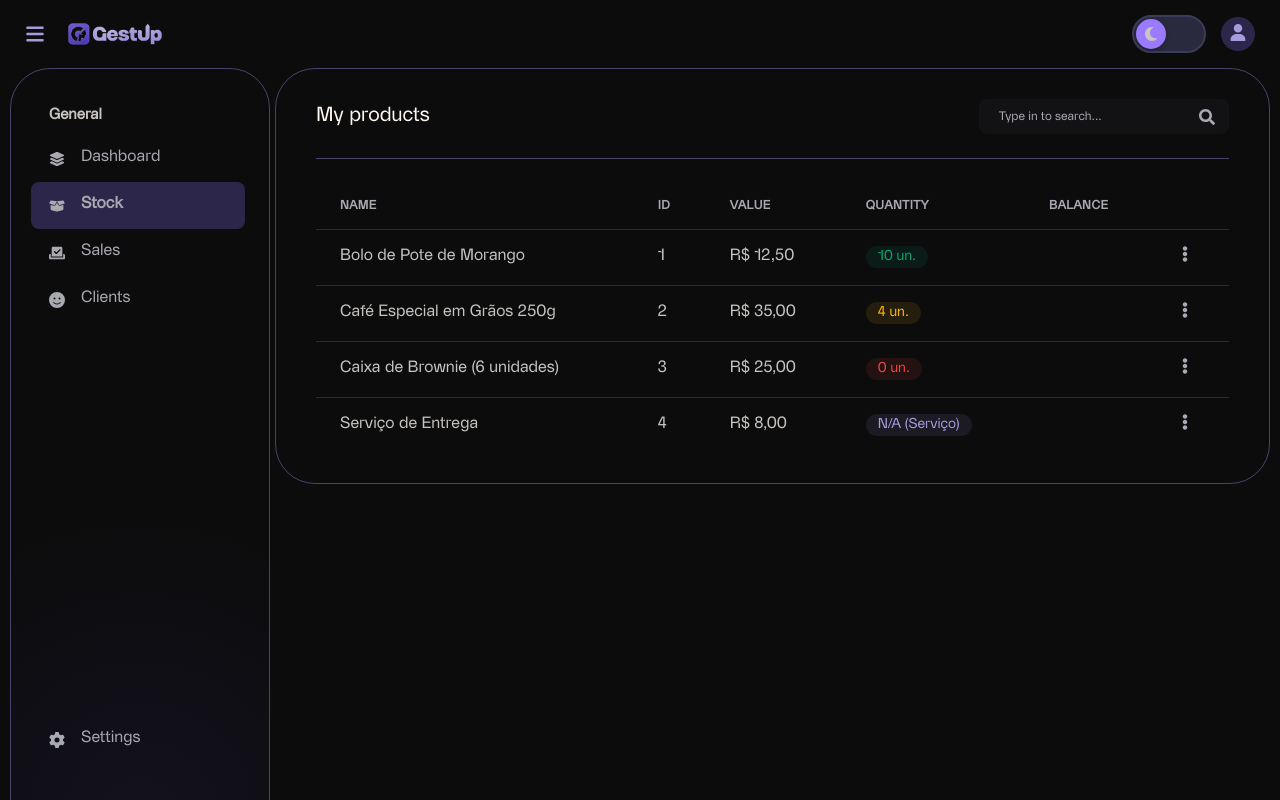
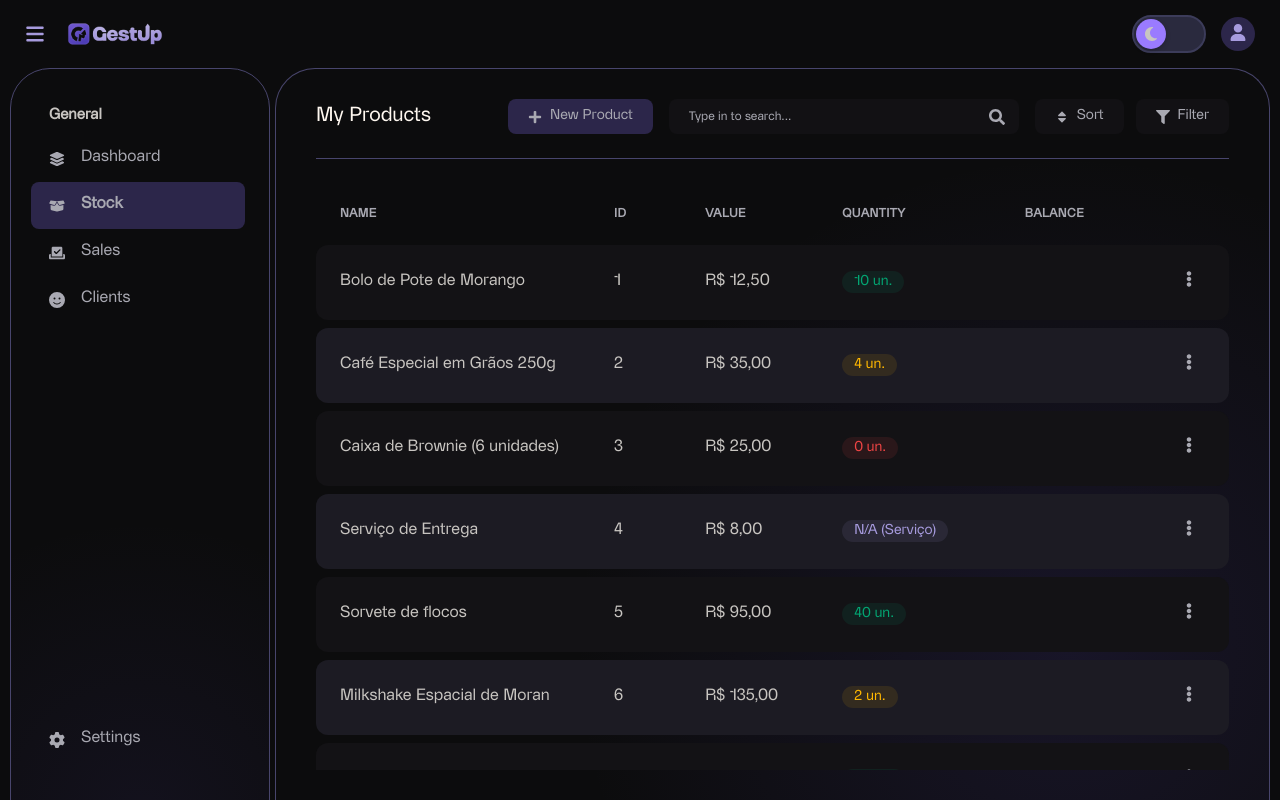
Before and after one commit to jeremiasvictor/gest-up, a React (Vite) app in the folder frontend/: page /stock in a window 1280 px wide. Built offline with nearby package versions, Linux system fonts and the light colour scheme.

Commit message:
improve stock page style

```diff
--- a/frontend/src/components/ActionBar/ActionBar.module.css
+++ b/frontend/src/components/ActionBar/ActionBar.module.css
@@ -1,13 +1,19 @@
 .actionBar {
   display: flex;
+  align-items: center;
   justify-content: space-between;
-  align-items: center;
+  width: 100%;
+}
+
+.header {
+  flex-shrink: 0;
 }
 
 .header h1 {
   color: #fff8f0;
   font-size: 20px;
   font-weight: 100;
+  white-space: nowrap;
 }
 
 .header p {
@@ -16,13 +22,41 @@
   margin-top: 4px;
 }
 
-.controls {
+.controlsContainer {
   display: flex;
+  align-items: center;
   gap: 16px;
 }
 
 .searchWrapper {
   position: relative;
+  width: 350px;
+}
+
+.actionsWrapper {
+  display: flex;
+  align-items: center;
+  gap: 12px;
+}
+
+.secondaryButton {
+  background-color: #121114;
+  color: #a9a9b2;
+  font-weight: 500;
+  font-size: 14px;
+  height: 35px;
+  padding: 0 20px;
+  border: none;
+  border-radius: 8px;
+  cursor: pointer;
+  display: flex;
+  align-items: center;
+  gap: 8px;
+  transition: background-color 0.2s;
+}
+
+.secondaryButton:hover {
+  background-color: #3a325e;
 }
 
 .searchIcon {
@@ -38,7 +72,7 @@
   border: none;
   border-radius: 8px;
   height: 35px;
-  width: 250px;
+  width: 100%;
   padding-left: 20px;
   color: #fff8f0;
   font-size: 12px;
@@ -49,11 +83,11 @@
 }
 
 .addButton {
-  background-color: #a79bde;
-  color: #171425;
-  font-weight: 600;
+  background-color: #2c264a;
+  color: #a9a9b2;
+  font-weight: 300;
   font-size: 14px;
-  height: 44px;
+  height: 35px;
   padding: 0 20px;
   border: none;
   border-radius: 8px;
--- a/frontend/src/components/ActionBar/ActionBar.tsx
+++ b/frontend/src/components/ActionBar/ActionBar.tsx
@@ -4,22 +4,25 @@ import { FaSearch } from "react-icons/fa";
 
 interface ActionBarProps {
   title: string;
-  children?: React.ReactNode;
+  primaryAction?: React.ReactNode;
+  secondaryActions?: React.ReactNode;
 }
 
-function ActionBar({ title, children }: ActionBarProps) {
+function ActionBar({ title, primaryAction, secondaryActions }: ActionBarProps) {
   return (
     <div className={styles.actionBar}>
       <div className={styles.header}>
         <h1>{title}</h1>
       </div>
-      <div className={styles.controls}>
+
+      <div className={styles.controlsContainer}>
+        {" "}
+        {primaryAction}
         <div className={styles.searchWrapper}>
           <input type="text" placeholder="Type in to search..." />
           <FaSearch className={styles.searchIcon} />
         </div>
-
-        {children}
+        <div className={styles.actionsWrapper}>{secondaryActions}</div>
       </div>
     </div>
   );
--- a/frontend/src/components/Layout/Layout.module.css
+++ b/frontend/src/components/Layout/Layout.module.css
@@ -2,18 +2,22 @@
   display: flex;
   flex-direction: column;
   height: 100vh;
-  overflow: hidden;
 }
 
 .appBody {
   display: flex;
-  flex-grow: 1;
+  flex: 1;
+  min-height: 0;
   padding: 0 10px 0 10px;
+  overflow-x: hidden;
+  overflow-y: hidden;
 }
 
 .mainContent {
-  flex-grow: 1;
+  flex: 1;
+  min-width: 0;
   padding: 0 0 0 5px;
   display: flex;
   flex-direction: column;
+  min-height: 0;
 }
--- a/frontend/src/components/MainContentCard/MainContentCard.module.css
+++ b/frontend/src/components/MainContentCard/MainContentCard.module.css
@@ -1,19 +1,25 @@
 .card {
-  border: 1px solid #48456c;
-  border-radius: 40px;
-  width: 100%;
+  position: relative;
   display: flex;
   flex-direction: column;
-  flex-grow: 1;
+  flex: 1;
+  min-height: 0;
+  border-radius: 40px 40px 0 0;
+  border-top: 1px solid #48456c;
+  border-left: 1px solid #48456c;
+  border-right: 1px solid #48456c;
+  border-bottom: none;
   overflow: hidden;
 }
 
 .cardContent {
+  position: relative;
+  z-index: 1;
   display: flex;
   flex-direction: column;
   padding: 30px 40px;
-  flex-grow: 1;
-  overflow: hidden;
+  flex: 1;
+  min-height: 0;
 }
 
 .cardContent > *:first-child {
@@ -21,3 +27,19 @@
   padding-bottom: 24px;
   margin-bottom: 24px;
 }
+
+.mainContentCardLight {
+  position: absolute;
+  bottom: -350px;
+  right: -300px;
+  height: 1000px;
+  width: 1000px;
+  background: radial-gradient(
+    ellipse at center,
+    rgba(91, 71, 192, 0.3) 0%,
+    rgba(167, 155, 222, 0) 70%
+  );
+  opacity: 0.5;
+  z-index: -1;
+  pointer-events: none; /* não atrapalha clique*/
+}
--- a/frontend/src/components/MainContentCard/MainContentCard.tsx
+++ b/frontend/src/components/MainContentCard/MainContentCard.tsx
@@ -9,6 +9,7 @@ function MainContentCard({ children }: CardProps) {
   return (
     <div className={styles.card}>
       <div className={styles.cardContent}>{children}</div>
+      <div className={styles.mainContentCardLight}></div>
     </div>
   );
 }
--- a/frontend/src/components/ProductTable/ProductTable.module.css
+++ b/frontend/src/components/ProductTable/ProductTable.module.css
@@ -1,22 +1,50 @@
 .productTable {
   width: 100%;
-  border-collapse: collapse;
+  border-collapse: separate;
+  border-spacing: 0 8px;
   border-radius: 8px;
   overflow: hidden;
+  table-layout: fixed;
 }
 
-.productTable th,
-.productTable td {
+.productNameCell {
+  white-space: nowrap;
+  overflow: hidden;
+  text-overflow: ellipsis;
+  max-width: 250px;
+}
+
+.productTable th:nth-child(1) {
+  width: 30%;
+} /* coluna name */
+.productTable th:nth-child(2) {
+  width: 10%;
+} /* coluna ID */
+.productTable th:nth-child(3) {
+  width: 15%;
+} /* coluna value */
+.productTable th:nth-child(4) {
+  width: 20%;
+} /* coluna quantity */
+.productTable th:nth-child(5) {
+  width: 15%;
+} /* coluna balance */
+.productTable th:nth-child(6) {
+  width: 10%;
+} /* icon */
+
+.productTable th {
   padding: 16px 24px;
   text-align: left;
-  border-bottom: 1px solid #2c264a;
-}
-
-.productTable th {
   color: #a9a9b2;
   font-size: 12px;
   text-transform: uppercase;
   letter-spacing: 0.5px;
+}
+
+.productTable td {
+  padding: 18px 24px;
+  vertical-align: middle;
 }
 
 .productTable tbody tr:last-child td {
@@ -47,10 +75,41 @@
   color: #a79bde;
 }
 
+.actionsCell {
+  white-space: nowrap; /* impede a quebra de linha */
+  text-align: right;
+}
+
 .actionsButton {
   background: none;
   border: none;
   color: #a9a9b2;
   font-size: 16px;
   cursor: pointer;
+  padding: 8px;
+  transition: background-color 0.2s;
 }
+
+/* impares */
+.productTable tbody tr:nth-child(odd) {
+  background-color: #131215;
+}
+
+/* pares */
+.productTable tbody tr:nth-child(even) {
+  background-color: #1c1b23;
+}
+
+.productTable td:first-child {
+  border-top-left-radius: 12px;
+  border-bottom-left-radius: 12px;
+}
+
+.productTable td:last-child {
+  border-top-right-radius: 12px;
+  border-bottom-right-radius: 12px;
+}
+
+.productTable tbody tr:hover td {
+  background-color: #2c264a;
+}
--- a/frontend/src/components/ProductTable/ProductTable.tsx
+++ b/frontend/src/components/ProductTable/ProductTable.tsx
@@ -8,6 +8,16 @@ const mockProducts = [
   { id: 2, name: "Café Especial em Grãos 250g", value: 35.0, quantity: 4 },
   { id: 3, name: "Caixa de Brownie (6 unidades)", value: 25.0, quantity: 0 },
   { id: 4, name: "Serviço de Entrega", value: 8.0, quantity: null },
+  { id: 5, name: "Sorvete de flocos", value: 95.0, quantity: 40 },
+  {
+    id: 6,
+    name: "Milkshake Espacial de Morango com chocolate, nozes, paçoca e amendoim",
+    value: 135.0,
+    quantity: 2,
+  },
+  { id: 7, name: "Bolacha recheada", value: 2.0, quantity: 54 },
+  { id: 8, name: "Empadão de frango", value: 17.0, quantity: 123 },
+  { id: 9, name: "Tortilete", value: 33.0, quantity: 1000 },
 ];
 
 function ProductTable() {
@@ -53,7 +63,9 @@ function ProductTable() {
       <tbody>
         {products.map((product) => (
           <tr key={product.id}>
-            <td>{product.name}</td>
+            <td className={styles.productNameCell} title={product.name}>
+              {product.name}
+            </td>
             <td>{product.id}</td>
             <td>{`R$ ${product.value.toFixed(2).replace(".", ",")}`}</td>
             <td>
@@ -66,7 +78,7 @@ function ProductTable() {
               </span>
             </td>
             <td></td>
-            <td>
+            <td className={styles.actionsCell}>
               <button className={styles.actionsButton}>
                 <FaEllipsisV />
               </button>
--- a/frontend/src/components/Sidebar/Sidebar.module.css
+++ b/frontend/src/components/Sidebar/Sidebar.module.css
@@ -12,6 +12,7 @@
 
   position: relative;
   overflow: hidden;
+  flex-shrink: 0;
 }
 
 .sidebarNav {
@@ -69,8 +70,7 @@
   background: radial-gradient(
     ellipse at center,
     rgba(91, 71, 192, 0.3) 0%,
-    /* Cor mais intensa no centro */ rgba(167, 155, 222, 0) 70%
-      /* Totalmente transparente em 70% do raio */
+    rgba(167, 155, 222, 0) 70%
   );
   opacity: 0.3;
   z-index: -1;
--- a/frontend/src/index.css
+++ b/frontend/src/index.css
@@ -10,6 +10,12 @@
   padding: 0;
   box-sizing: border-box;
   font-family: Rinter, sans-serif;
+}
+
+html,
+body,
+#root {
+  height: 100%;
 }
 
 body {
--- a/frontend/src/pages/Register/index.tsx
+++ b/frontend/src/pages/Register/index.tsx
@@ -8,7 +8,7 @@ function Register() {
   const [error, setError] = useState("");
   const inputFirstName = useRef<HTMLInputElement>(null);
   const inputLastName = useRef<HTMLInputElement>(null);
-  const inputCompany = useRef<HTMLInputElement>(null);
+  const inputCPF = useRef<HTMLInputElement>(null);
   const inputEmail = useRef<HTMLInputElement>(null);
   const inputPassword = useRef<HTMLInputElement>(null);
   const inputTerms = useRef<HTMLInputElement>(null);
@@ -28,7 +28,7 @@ function Register() {
     const firstName = inputFirstName.current?.value || "";
     const lastName = inputLastName.current?.value || "";
     const completeName = firstName + " " + lastName || "";
-    const company = inputCompany.current?.value || "";
+    const cpf = inputCPF.current?.value || "";
     const email = inputEmail.current?.value || "";
     const password = inputPassword.current?.value || "";
     const terms = inputTerms.current?.checked || false;
@@ -94,9 +94,9 @@ function Register() {
           </div>
         </div>
         <div className={styles.companyName}>
-          <label htmlFor="company">Company name</label>
+          <label htmlFor="company">CPF</label>
           <div className={styles.input}>
-            <input type="text" name="company-name" ref={inputCompany} />
+            <input type="text" name="company-name" ref={inputCPF} />
           </div>
         </div>
         <div className={styles.emailAdress}>
--- a/frontend/src/pages/Stock/Stock.module.css
+++ b/frontend/src/pages/Stock/Stock.module.css
@@ -1,10 +1,30 @@
-.stockPageContainer {
+.stockContainer {
   display: flex;
   flex-direction: column;
-  flex-grow: 1;
+  flex: 1;
+  min-height: 0;
 }
 
 .tableWrapper {
-  flex-grow: 1;
+  flex: 1;
+  min-height: 0;
   overflow-y: auto;
 }
+
+.tableWrapper::-webkit-scrollbar {
+  width: 8px;
+}
+
+.tableWrapper::-webkit-scrollbar-track {
+  background: #171425;
+  border-radius: 4px;
+}
+
+.tableWrapper::-webkit-scrollbar-thumb {
+  background-color: #48456c;
+  border-radius: 4px;
+}
+
+.tableWrapper::-webkit-scrollbar-thumb:hover {
+  background-color: #a79bde;
+}
--- a/frontend/src/pages/Stock/index.tsx
+++ b/frontend/src/pages/Stock/index.tsx
@@ -1,13 +1,38 @@
+import { Link } from "react-router-dom";
 import styles from "./Stock.module.css";
+import actionBarStyles from "../../components/ActionBar/ActionBar.module.css";
 import ActionBar from "../../components/ActionBar/ActionBar";
 import ProductTable from "../../components/ProductTable/ProductTable";
 import MainContentCard from "../../components/MainContentCard/MainContentCard";
+
+import { FaPlus, FaSort, FaFilter } from "react-icons/fa";
 
 function Stock() {
   return (
     <div className={styles.stockContainer}>
       <MainContentCard>
-        <ActionBar title="My products"></ActionBar>
+        <ActionBar
+          title="My Products"
+          primaryAction={
+            <Link to="/stock/new" className={actionBarStyles.addButton}>
+              <FaPlus />
+              <span>New Product</span>
+            </Link>
+          }
+          secondaryActions={
+            <>
+              <button className={actionBarStyles.secondaryButton}>
+                <FaSort />
+                <span>Sort</span>
+              </button>
+              <button className={actionBarStyles.secondaryButton}>
+                <FaFilter />
+                <span>Filter</span>
+              </button>
+            </>
+          }
+        />
+
         <div className={styles.tableWrapper}>
           <ProductTable />
         </div>
```
